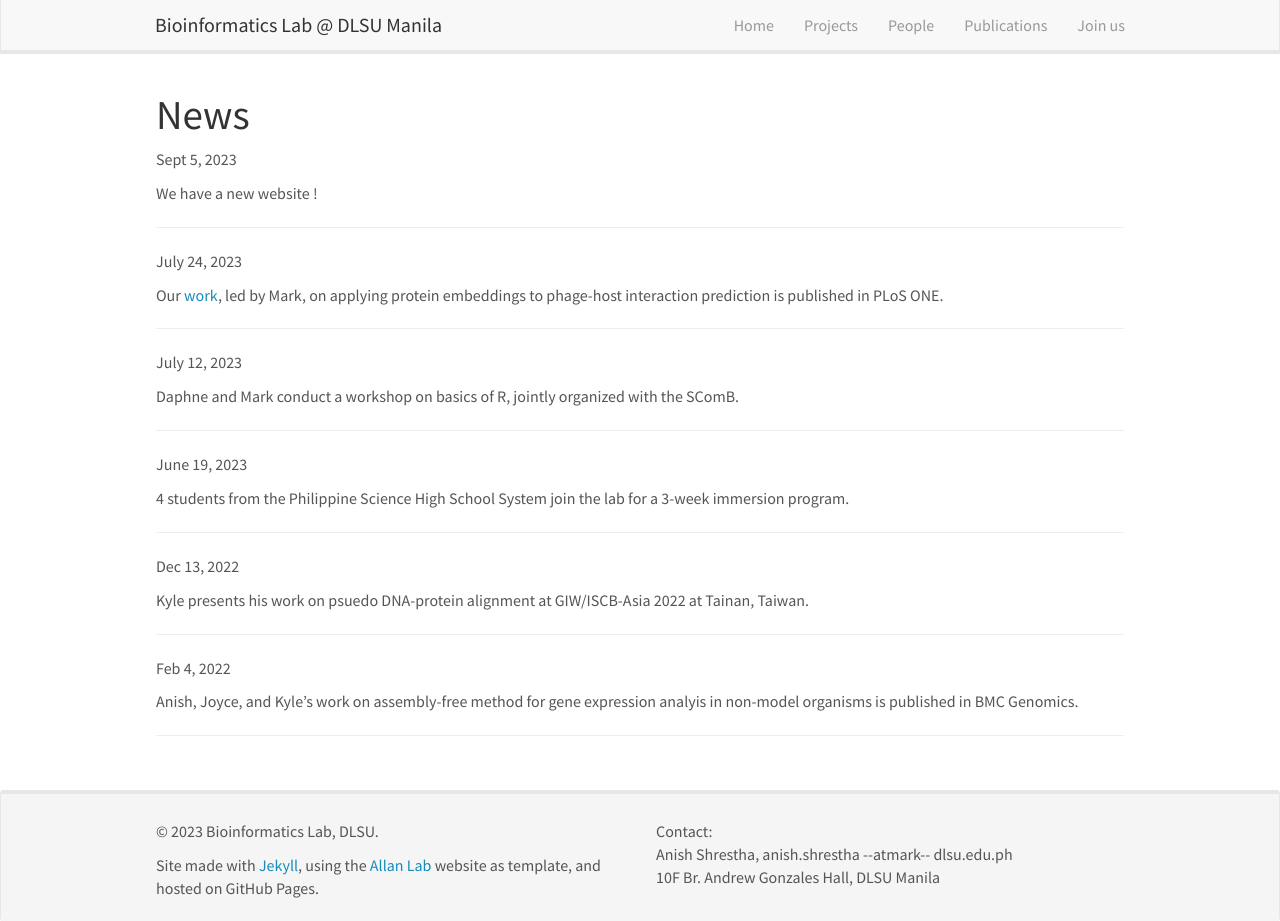
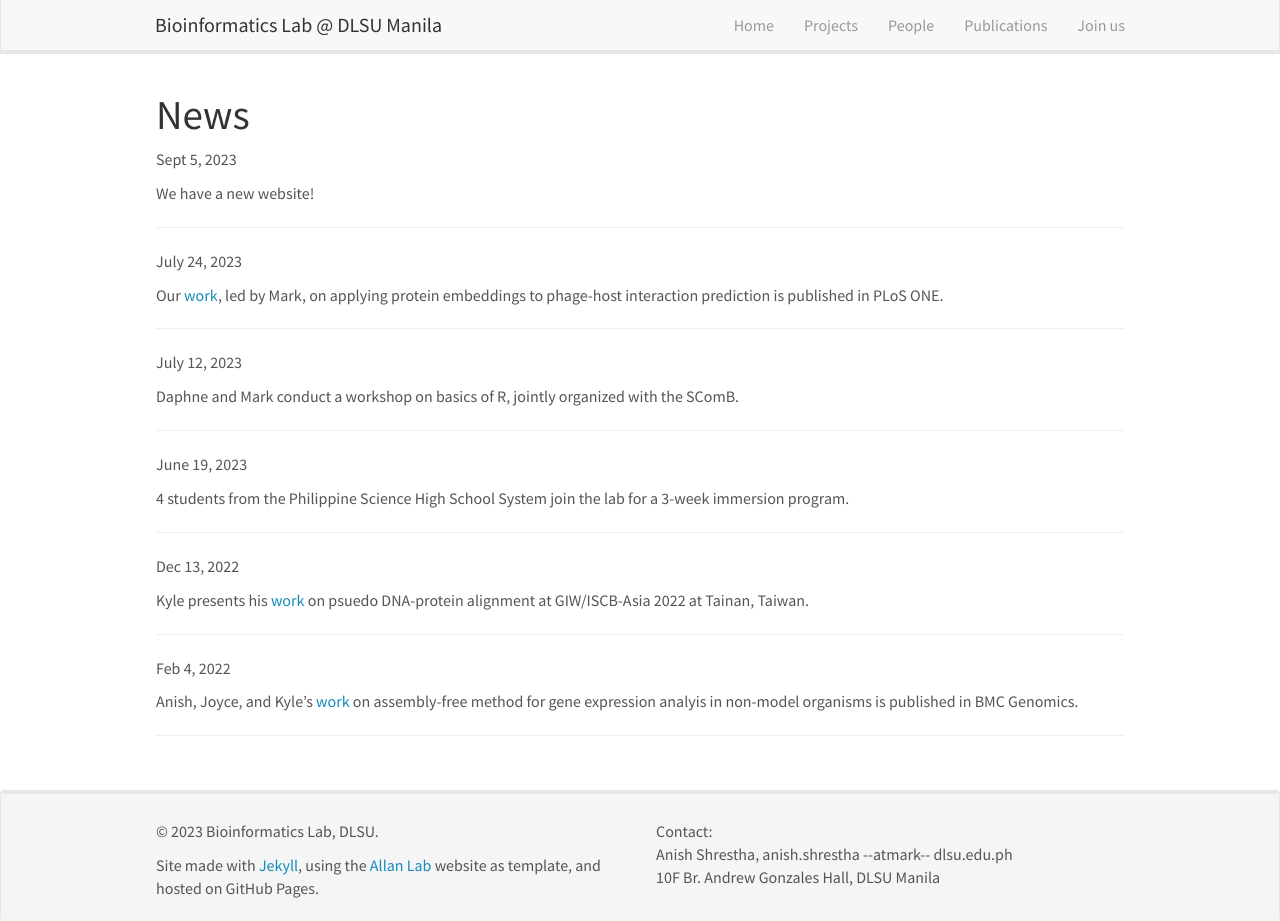
Before and after one commit to bioinfodlsu/bioinfodlsu.github.io, a Jekyll site: the page built from _pages/allnews.md, in a window 1280 px wide and 921 px high. Built offline with Jekyll 4.4.1, drawn with Linux system fonts in a browser that asks for light colours; nearby versions of some CDN libraries.

Commit message:
Add link to publications

```diff
--- a/_data/news.yml
+++ b/_data/news.yml
@@ -1,5 +1,5 @@
 - date: Sept 5, 2023
-  headline: We have a new website !
+  headline: We have a new website!
 
 - date: July 24, 2023
   headline: Our [work](https://doi.org/10.1371/journal.pone.0289030), led by Mark, on applying protein embeddings to phage-host interaction prediction is published in PLoS ONE.
@@ -11,7 +11,7 @@
   headline: 4 students from the Philippine Science High School System join the lab for a 3-week immersion program.
 
 - date: Dec 13, 2022
-  headline: Kyle presents his work on psuedo DNA-protein alignment at GIW/ISCB-Asia 2022 at Tainan, Taiwan.
+  headline: Kyle presents his [work](https://doi.org/10.1101/2022.12.15.520671) on psuedo DNA-protein alignment at GIW/ISCB-Asia 2022 at Tainan, Taiwan.
 
 - date: Feb 4, 2022
-  headline: Anish, Joyce, and Kyle's work on assembly-free method for gene expression analyis in non-model organisms is published in BMC Genomics.
+  headline: Anish, Joyce, and Kyle's [work](https://bmcgenomics.biomedcentral.com/articles/10.1186/s12864-021-08278-7) on assembly-free method for gene expression analyis in non-model organisms is published in BMC Genomics.
```
